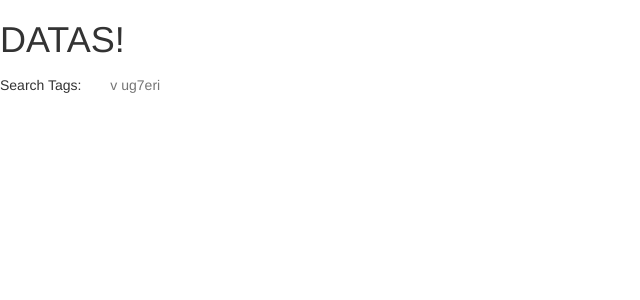
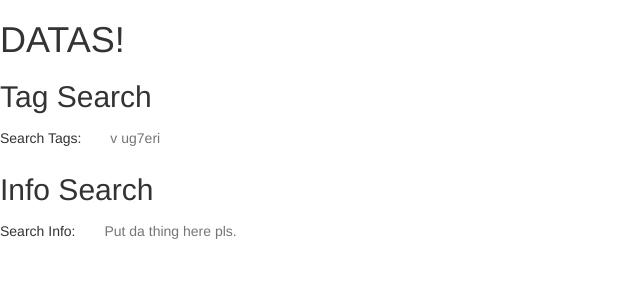
Before and after one commit to leoncheng57/Hedgehog, a Flask app: page /datas in a window 1280 px wide. Shown: the top 300 px of the page, without its empty margins (0-640 px from the left). Run offline with Flask 2, Linux system fonts and the light colour scheme; some libraries are stand-ins or nearby versions.

Commit message:
I like JavaScript when you can make it look elegant. This does not look elegant. BUT, it kinda does what I want it to do, so we're gonna leave it for now.

```diff
--- a/app.py
+++ b/app.py
@@ -32,7 +32,12 @@ def datas():
 @app.route('/request', methods=["GET"])
 @app.route('/request/', methods=["GET"])
 def request_api():
-    return Response(response=json_util.dumps(database.get_all_tags()),
+    return_type = request.args.get('type')
+    if return_type == 'tags':
+        data = database.get_all_tags()
+    elif return_type == 'info':
+        data = database.get_top_level_tags() # Eheh, need another function to put here...
+    return Response(response=json_util.dumps(data),
     status=200, mimetype='application/json')
 
 @app.route("/search", methods=["GET","POST"])
--- a/static/search.js
+++ b/static/search.js
@@ -1,15 +1,20 @@
-document.getElementById('tag-search').addEventListener('keyup', function(e) {tagSearch(e)});
+document.getElementById('tags-search').addEventListener('keyup', function(e) {queryDatabase(e, 'tags')});
+document.getElementById('info-search').addEventListener('keyup', function(e) {queryDatabase(e, 'info')});
 
-function tagSearch(e) {
+function queryDatabase(e, type) {
   if (e.keyCode == 13) {
-    console.log("I got: " + e.target.value)
     $.ajax({
       type: 'GET',
       url: '/request/',
-      contentType: 'application/json',
+      data: {type: type},
+      accepts: 'application/json',
       success: function(data) {
-        console.log(data);
+        $('#' + type + '-search-results').empty();
+        $.each(data, function(i, item) {
+          $('#' + type + '-search-results').append(
+            $('<li>').append(item.name + ' (' + item._id.$oid + ')'));
+        });
       }
-    })
+    });
   }
 }
--- a/templates/datas.html
+++ b/templates/datas.html
@@ -6,7 +6,12 @@
 
 {% block content %}
 <h1>DATAS!</h1>
-Search Tags: <input id="tag-search" type="text" name="tag" placeholder="v ug7eri" />
+<h2>Tag Search</h2>
+Search Tags: <input id="tags-search" type="text" name="tags" placeholder="v ug7eri" />
+<div id="tags-search-results"></div>
+<h2>Info Search</h2>
+Search Info: <input id="info-search" type="text" name="info" placeholder="Put da thing here pls." />
+<div id="info-search-results"></div>
 {% endblock %}
 
 {% block scripts %}
```
